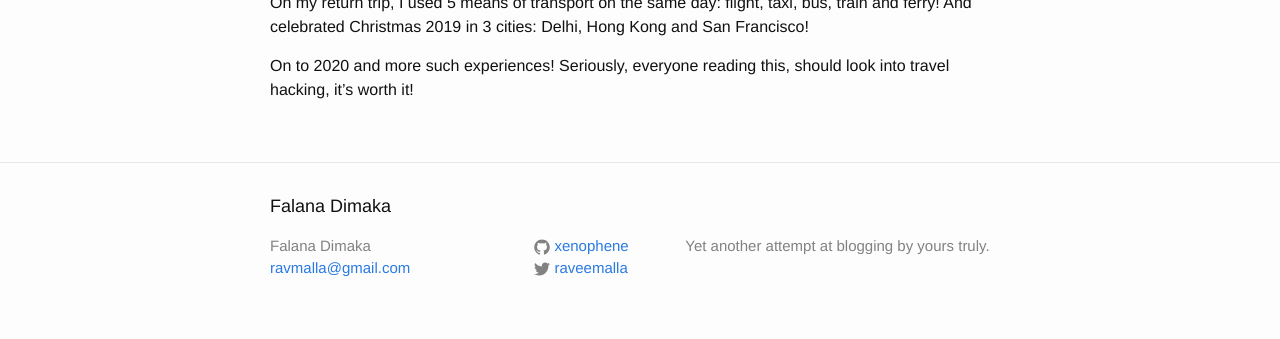
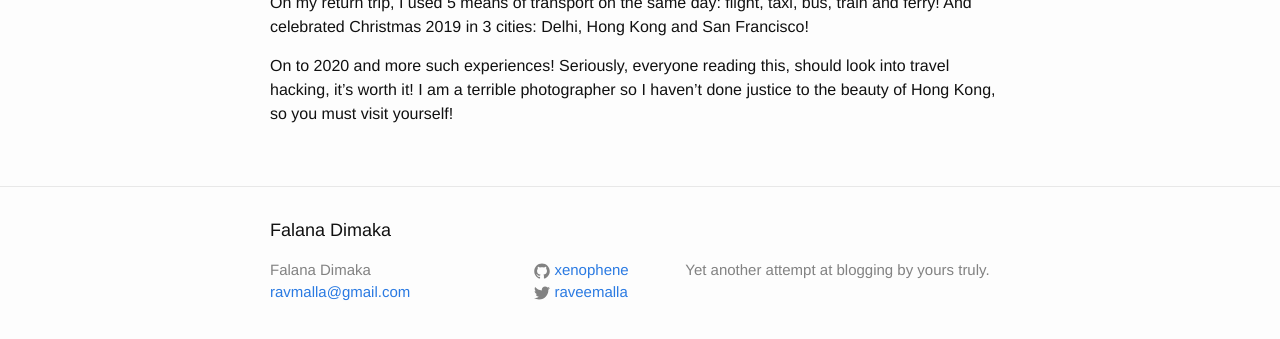
Before and after one commit to xenophene/xenophene.github.io, a Jekyll site: the page built from _posts/2019-12-31-amazing-hong-kong.markdown, in a window 1280 px wide and 900 px high, scrolled down 6180 px, cut to the strip 536-875 px from the top of the window. Built offline with Jekyll 4.4.1, drawn with Linux system fonts in a browser that asks for light colours.

Commit message:
fixed img 5

```diff
--- a/_posts/2019-12-31-amazing-hong-kong.markdown
+++ b/_posts/2019-12-31-amazing-hong-kong.markdown
@@ -48,3 +48,4 @@ On my return trip, I used 5 means of transport on the same day: flight, taxi, bu
 2019 in 3 cities: Delhi, Hong Kong and San Francisco!
 
 On to 2020 and more such experiences! Seriously, everyone reading this, should look into travel hacking, it's worth it!
+I am a terrible photographer so I haven't done justice to the beauty of Hong Kong, so you must visit yourself!
```
Also changed, not shown: 1 other file.
